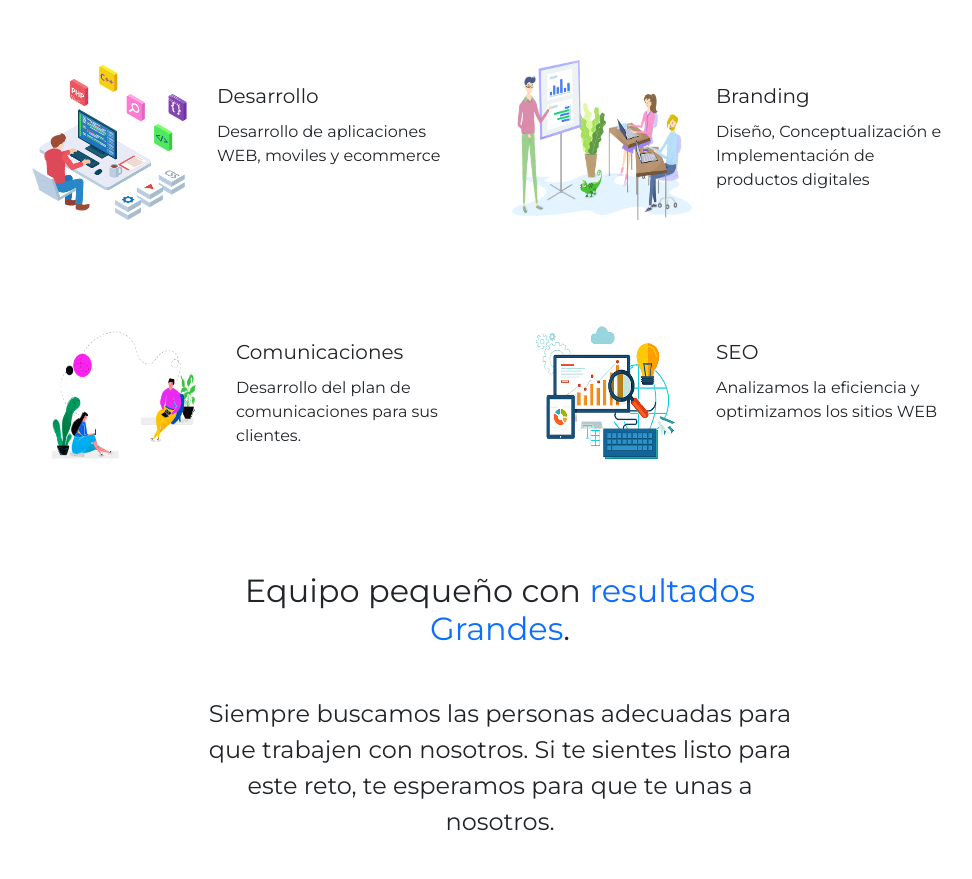
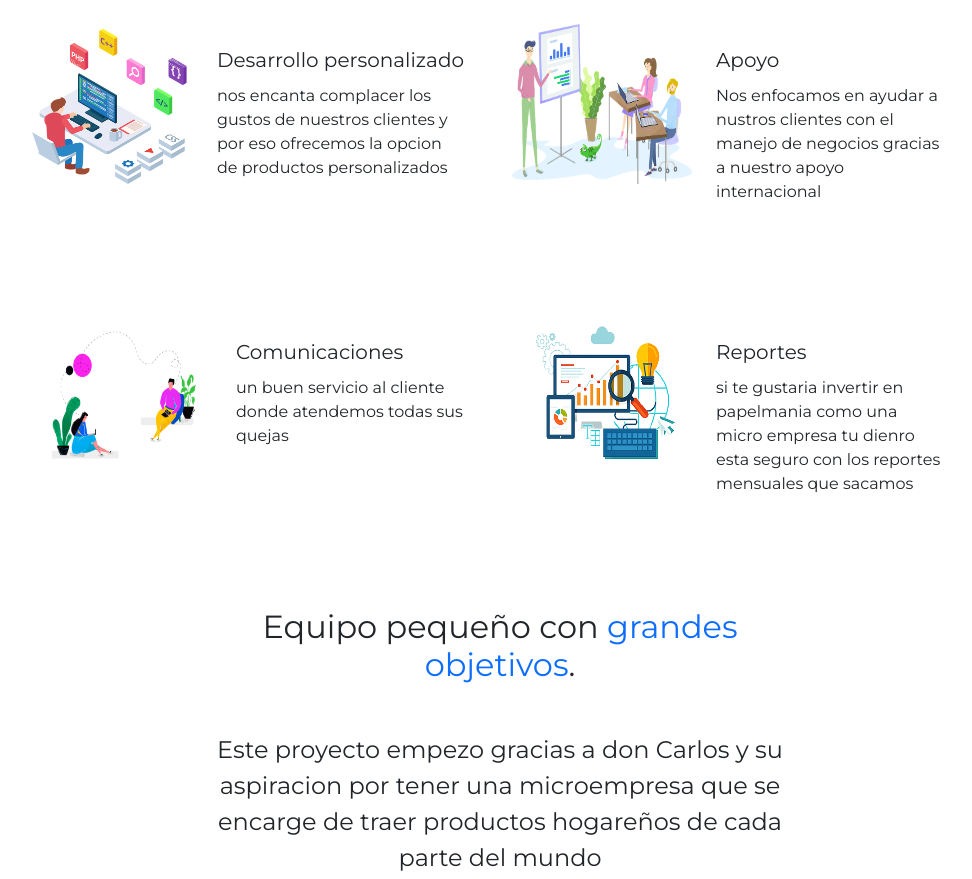
Before and after one commit to Tsarso/proyectofinalV5, a plain HTML site: page Carrito-de-compras/html/index.html in a window 1280 px wide. Shown: the part 1120-1999 px from the top of the page, without its empty margins (140-1112 px from the left). Drawn offline with nearby package versions, Linux system fonts and the light colour scheme; a script that the page names is missing; files whose address does not match are found by name.

Commit message:
cambios 4

```diff
--- a/Carrito-de-compras/html/index.html
+++ b/Carrito-de-compras/html/index.html
@@ -90,7 +90,7 @@
     <section class="d-flex flex-column justify-content-center align-items-center pt-5  text-center w-50 m-auto" id="intro">
     <h1 class="p-3 fs-2 border-top border-3">Una agencia única para todas tus necesidades de <span class="text-primary">Marketing Digital<span/></h1>
      <p class="p-3  fs-4">
-         <span class="text-primary">Papelmania</span> es la agencia donde te ayudamos establecer tu presencia online. SEO, paginas WEB, tiendas virtuales, redes sociales
+         <span class="text-primary">Papelmania</span> es la agencia donde te ayudamos establecer una comoda relacion con el hogar
      </p>
     </section>
 
@@ -105,8 +105,8 @@
             <img src="../img/portal/desarrollo.png" alt="desarrollo"   width="180" height="160">
 
             <div>
-                <h3 class="fs-5 mt-4 px-4 pb-1">Desarrollo</h3>
-                <p class="px-4">Desarrollo de aplicaciones WEB, moviles y ecommerce</p>
+                <h3 class="fs-5 mt-4 px-4 pb-1">Desarrollo personalizado</h3>
+                <p class="px-4">nos encanta complacer los gustos de nuestros clientes y por eso ofrecemos la opcion de productos personalizados</p>
             </div>
 
         </div>
@@ -115,8 +115,8 @@
             <img src="../img/portal/concepto.png" alt="concepto" width="180" height="160">
 
             <div>
-                <h3 class="fs-5 mt-4 px-4 pb-1 icono-wrap">Branding</h3>
-                <p class="px-4">Diseño, Conceptualización e Implementación de productos digitales</p>
+                <h3 class="fs-5 mt-4 px-4 pb-1 icono-wrap">Apoyo</h3>
+                <p class="px-4">Nos enfocamos en ayudar a nustros clientes con el manejo de negocios gracias a nuestro apoyo internacional</p>
             </div>
         </div>
     </div>
@@ -127,7 +127,7 @@
 
             <div>
                 <h3 class="fs-5 mt-4 px-4 pb-1">Comunicaciones</h3>
-                <p class="px-4">Desarrollo  del plan de comunicaciones para sus clientes.</p>
+                <p class="px-4">un buen servicio al cliente donde atendemos todas sus quejas</p>
             </div>
         </div>
 
@@ -135,8 +135,8 @@
             <img src="../img/portal/seo.png" alt="seo" width="180" height="160" >
 
             <div>
-                <h3 class="fs-5 mt-4 px-4 pb-1">SEO</h3>
-                <p class="px-4">Analizamos la eficiencia y optimizamos los sitios WEB</p>
+                <h3 class="fs-5 mt-4 px-4 pb-1">Reportes</h3>
+                <p class="px-4">si te gustaria invertir en papelmania como una micro empresa tu dienro esta seguro con los reportes mensuales que sacamos</p>
             </div>
         </div>
     </div>
@@ -148,21 +148,21 @@
 
 <section>
     <div class="container w-50 m-auto text-center" id="equipo">
-        <h1 class="mb-5 fs-2">Equipo pequeño con <span class="text-primary">resultados Grandes</span>.</h1>
-        <p class="fs-4 ">Siempre buscamos las personas adecuadas para que trabajen con nosotros. Si te sientes listo para este reto, te esperamos para que te unas a nosotros.</p>
+        <h1 class="mb-5 fs-2">Equipo pequeño con <span class="text-primary">grandes objetivos</span>.</h1>
+        <p class="fs-4 ">Este proyecto empezo gracias a don Carlos y su aspiracion por tener una microempresa que se encarge de traer productos hogareños de cada parte del mundo</p>
     </div>
 
     <div class="mt-5 text-center">
-        <img id="img-equipo" src="../img/portal/equipo.jpg" alt="equipo">
+        <img id="img-equipo" src="../img/portal/equipoMerida.jpg" alt="equipo">
     </div>
 
     <div id="local" class="border-top border-2">
         <div class="mapa"> </div>
         <div>
             <div class="wrapper-local">
-                <h2>Ubicado en Miami, Florida</h2>
+                <h2>Ubicado en Bolivia, Cochabamba</h2>
                 <h2 class="text-primary mb-4" id="typewriter"></h2>
-                <p class="fs-5 text-body">Elijimos Miami para nuestra oficina con el objetivo de estar cerca a nuestros clientes. Estamos ubicados en Brickell, el corazon y el centro financiero de Miami, cerca de los mejores restaurantes, tiendas y tan solo 15 minutos de las playas. ¡Visitennos y no se arrepentiran!</p>
+                <p class="fs-5 text-body">Elijimos cochabamba como nuestra sede principal debido a la versatilidad con la que podemos movernos dentro del departamente asi mismo por que este fue el lugar que vio nacer a la empresa </p>
                 <section class="d-flex justify-content-start" id="numeros-local">
                     <div>
                         <p class="text-primary fs-5">200</p>
```
Also changed, not shown: Carrito-de-compras/img/portal/equipoMerida.jpg (added), Carrito-de-compras/img/portal/mapa.PNG (deleted), Carrito-de-compras/img/portal/molino direccion.PNG (added).
